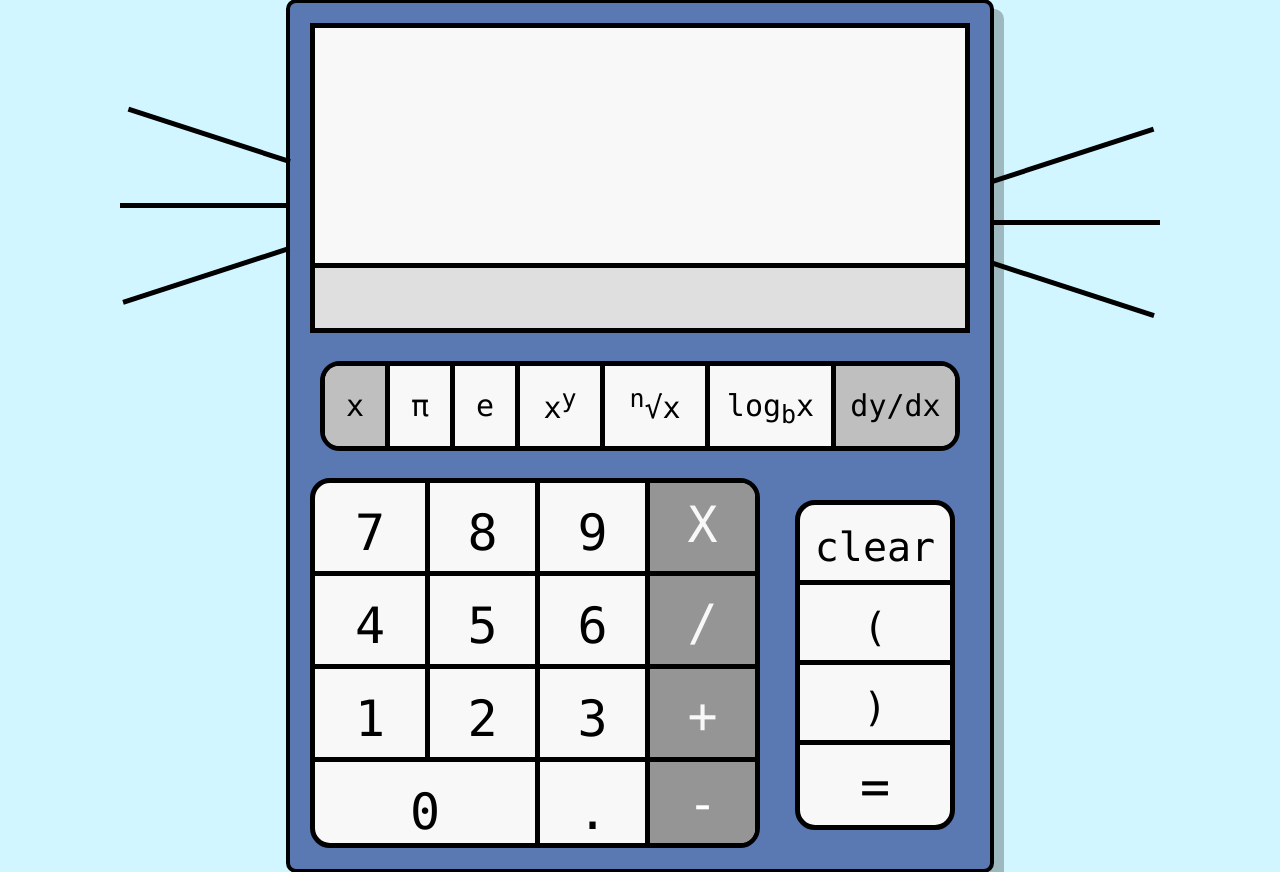
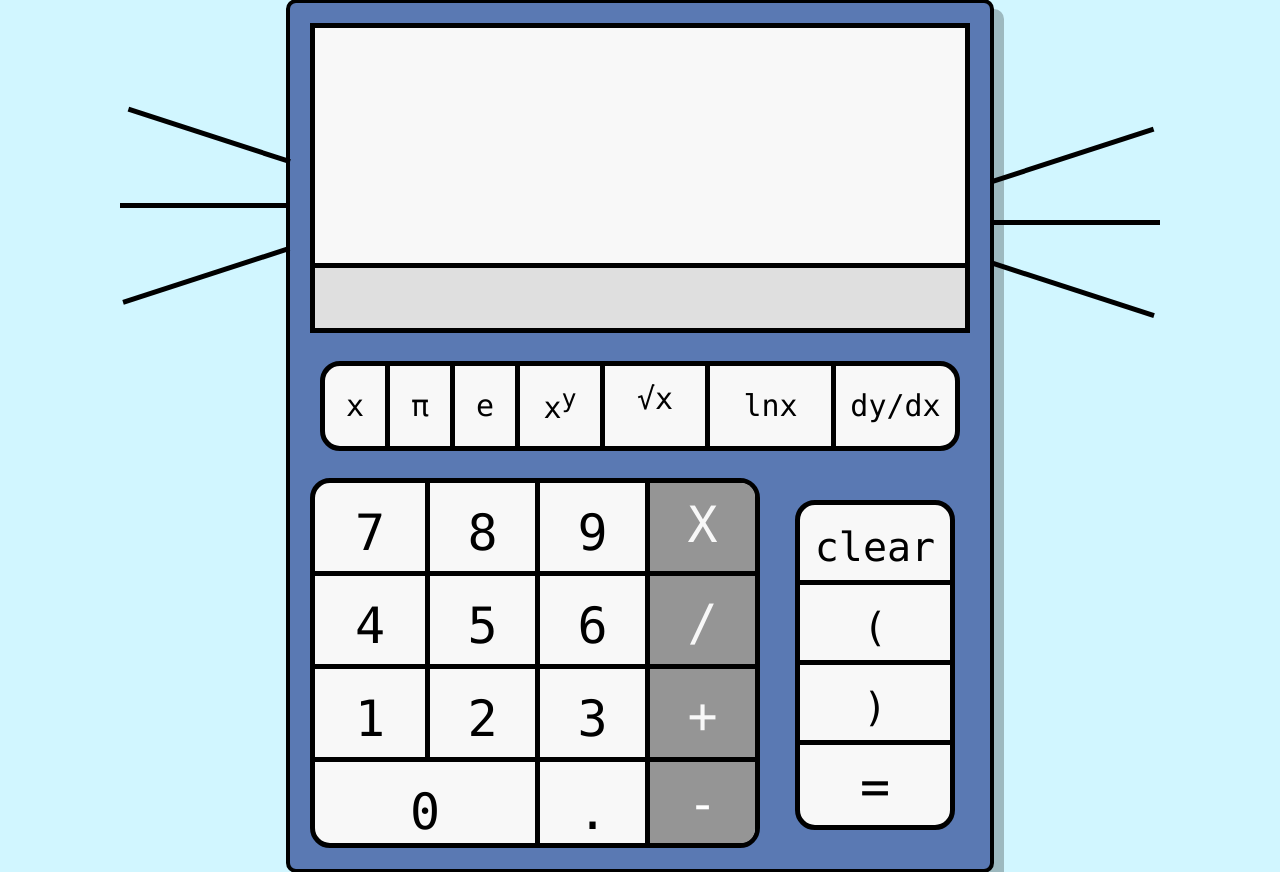
Before and after one commit to Frazanno/Meowculator, a PHP site: page / in a window 1280 px wide. Shown: the part 141-1013 px from the top of the page. Run offline with PHP 8.4, Linux system fonts and the light colour scheme; some libraries are stand-ins or nearby versions.

Commit message:
changed deriv and  x-var color

```diff
--- a/codeday_style.css
+++ b/codeday_style.css
@@ -104,7 +104,6 @@ body {
 .x-var{
 	width: 60px;
 	height: 80px;
-	background-color: #BFBFBF;
 	border-right: 5px solid black;
 	border-top-left-radius: 14px;
 	border-bottom-left-radius: 14px;
@@ -131,7 +130,7 @@ body {
 	margin-left: 195px;
 	line-height: 65px;
 }
-.nth-root{
+.sqrt{
 	width: 100px;
 	height: 80px;
 	margin-left: 280px;
@@ -149,7 +148,6 @@ body {
 .deriv{
 	width: 119px;
 	height: 80px;
-	background-color: #BFBFBF;
 	margin-left: 511px;
 	margin-top: -80px;
 	border-top-right-radius: 14px;
@@ -294,7 +292,8 @@ body {
 .one:hover, .two:hover, .three:hover,
 .zero:hover, .point:hover, .clear:hover,
 .l-paren:hover, .r-paren:hover, .submit:hover,
-.pi-num:hover, .e-num:hover, .exponential:hover, .nth-root:hover, .log:hover{
+.pi-num:hover, .e-num:hover, .exponential:hover,
+.nth-root:hover, .log:hover, .deriv:hover, .x-var:hover{
 background-color: #BFBFBF;
 transition: background 0.2s ease;
 }
--- a/index.php
+++ b/index.php
@@ -62,12 +62,12 @@
 					x<sup>y</sup>
 				</div>
 
-				<div class = "nth-root">
-					<sup>n</sup>&radic;x
+				<div class = "sqrt">
+					&radic;x
 				</div>
 
 				<div class = "log">
-					log<sub>b</sub>x
+					lnx
 				</div>
 
 				<div class = "deriv">
```
